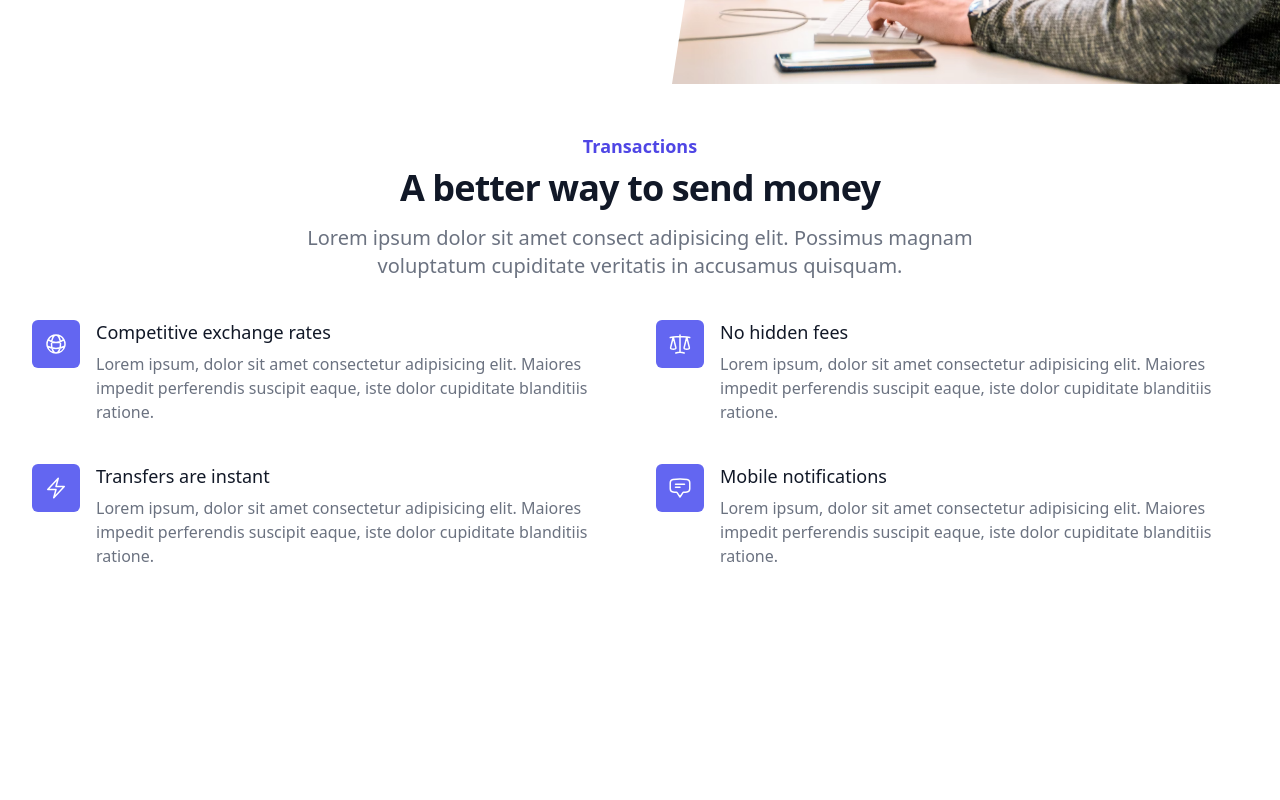
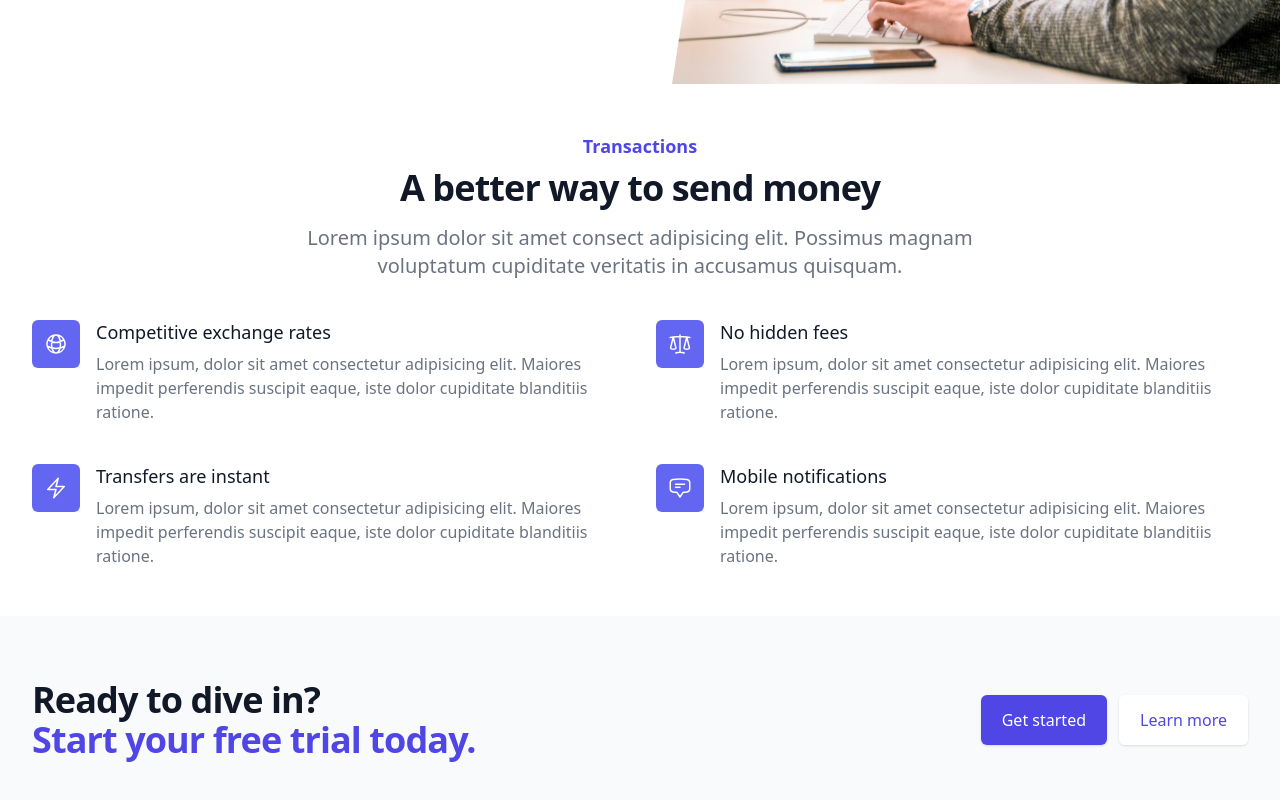
Before and after one commit to claudsonm/nextjs-dummy-app, a Next.js app: page / in a window 1280 px wide. Shown: the part 538-1338 px from the top of the page. Before the commit the page ends 1154 px from the top, so only its background shows below. Built offline with nearby package versions, Linux system fonts and the light colour scheme.

Commit message:
Adding CTA

```diff
--- a/pages/index.tsx
+++ b/pages/index.tsx
@@ -18,6 +18,7 @@ const Home: NextPage = () => {
                 <HeroSectionSiblings />
             </div>
             <FeaturesSection/>
+            <CTASection />
         </>
     )
 }
```
